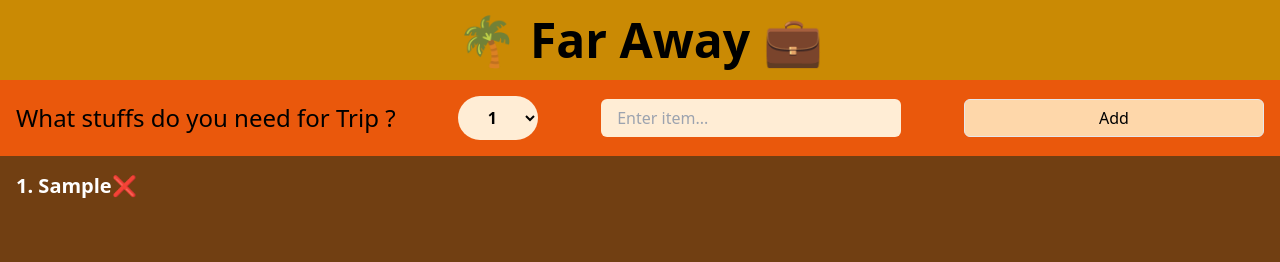
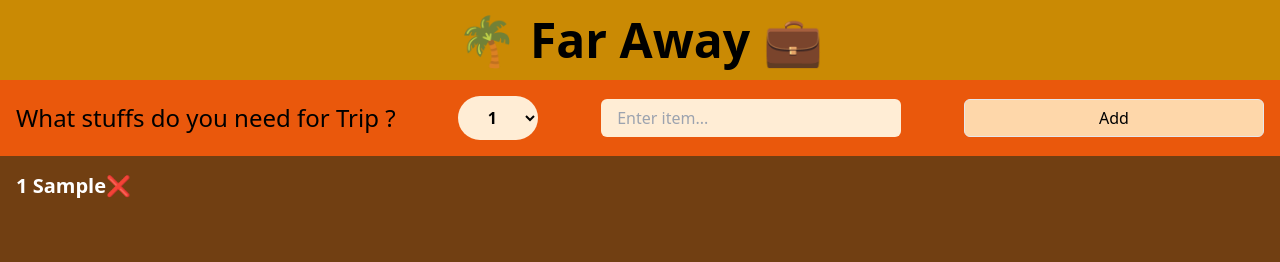
Before and after one commit to Dhruvmehta1311/travel-list, a React (Vite) app: page / in a window 1280 px wide. Both pictures are taken after typing "Sample" into the empty fields and a click on the button "Add". Shown: the top 262 px of the page. Built offline with nearby package versions, Linux system fonts and the light colour scheme.

Commit message:
Minor Change.

```diff
--- a/src/App.jsx
+++ b/src/App.jsx
@@ -120,7 +120,7 @@ function Item({ item, handleDeleteItem }) {
   return (
     <li className="font-bold">
       <span className={item.packed ? "line-through" : ""}>
-        {item.quantity}. {item.description}
+        {item.quantity} {item.description}
       </span>
       <button onClick={() => handleDeleteItem(item.id)}>❌</button>
     </li>
```
